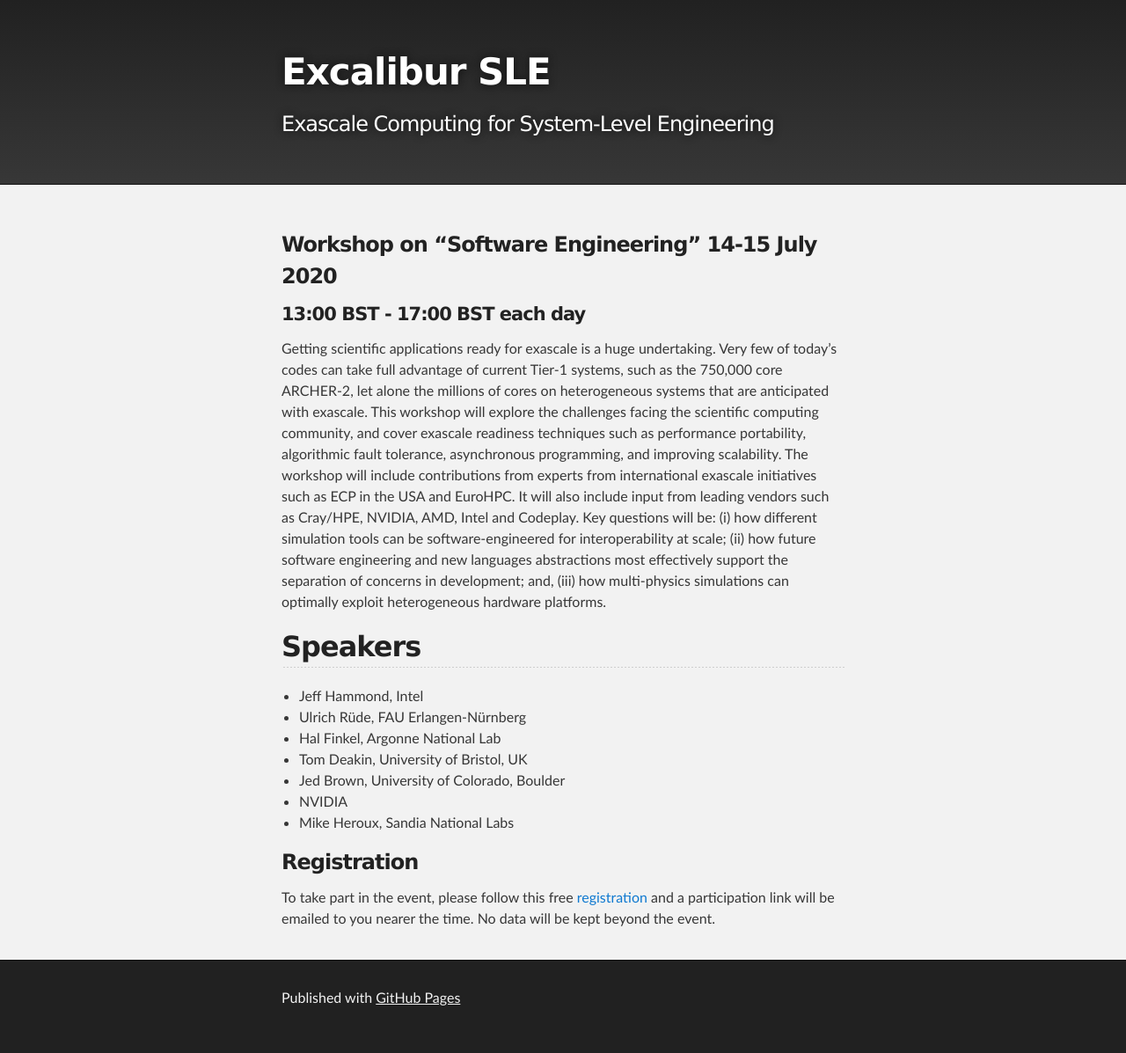
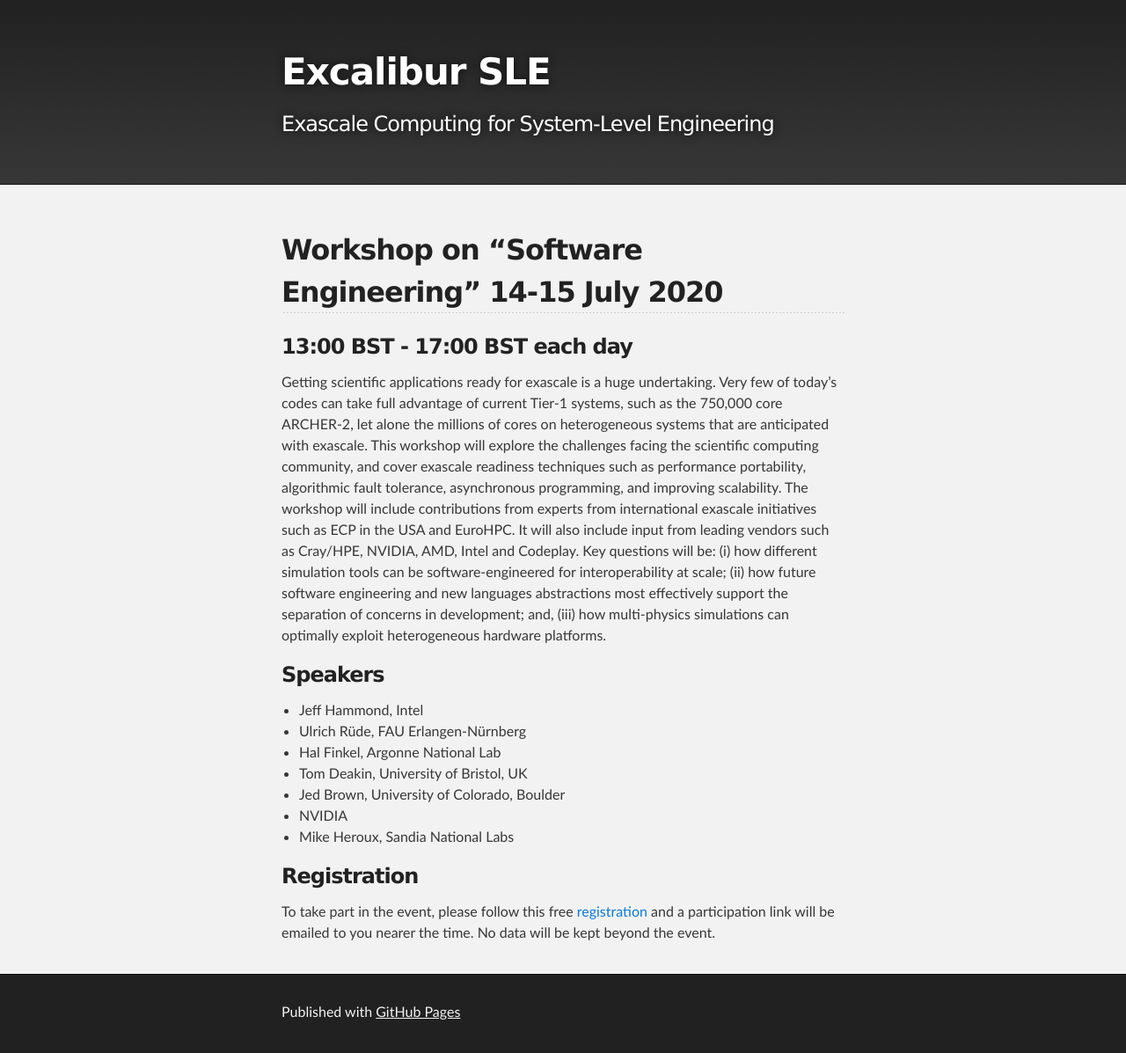
Before and after one commit to Excalibur-SLE/Excalibur-SLE.github.io, a Jekyll site: the page built from workshop1.md, in a window 1280 px wide. Shown: the whole page at 88% size. Built offline with Jekyll 4.4.1, drawn with Linux system fonts in a browser that asks for light colours; our own code applies the rules of GitHub Pages for plain Markdown files.

Commit message:
Rebalance headings

```diff
--- a/workshop1.md
+++ b/workshop1.md
@@ -2,8 +2,8 @@
 layout: default
 ---
 
-### Workshop on "Software Engineering" 14-15 July 2020
-#### 13:00 BST - 17:00 BST each day
+## Workshop on "Software Engineering" 14-15 July 2020
+### 13:00 BST - 17:00 BST each day
 
 Getting scientific applications ready for exascale is a huge
 undertaking. Very few of today’s codes can take full advantage of
@@ -23,7 +23,7 @@ abstractions most effectively support the separation of concerns in
 development; and, (iii) how multi-physics simulations can optimally
 exploit heterogeneous hardware platforms.
 
-## Speakers
+### Speakers
 
 - Jeff Hammond, Intel
 - Ulrich Rüde, FAU Erlangen-Nürnberg
```
